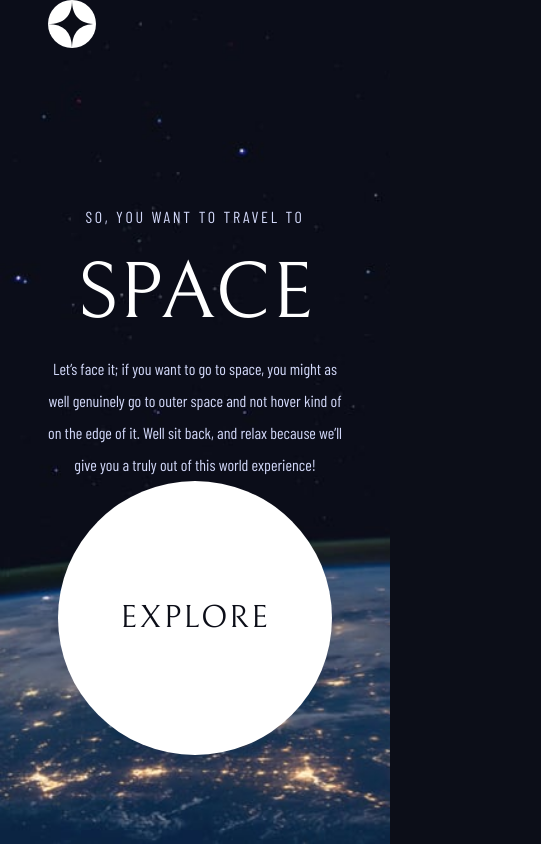
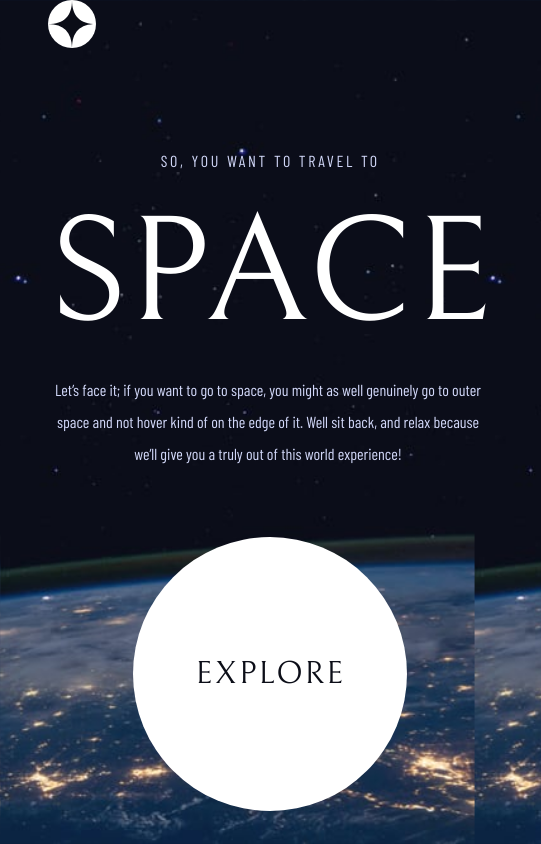
Before and after one commit to leemander/frontend-mentor-space-tourism-website, a React (Vite) app: page / in a window 390 px wide. Shown: the whole page, 541 px wide, since content can reach past the window. Built offline with nearby package versions, Linux system fonts and the light colour scheme.

Commit message:
Style tablet home page

```diff
--- a/src/style.css
+++ b/src/style.css
@@ -32,9 +32,8 @@
   --font-size-xxs: 0.875rem;
 }
 
-@media (max-width: 60em) {
+@media (max-width: 30em) {
   :root {
-    --font-size-xxxl: 5rem;
     --font-size-xxl: 3.5rem;
     --font-size-xl: 1.75rem;
     --font-size-l: 1.25rem;
@@ -44,6 +43,7 @@
     --font-size-xxs: 1rem;
   }
 }
+
 /*RESET*/
 
 /* Box sizing rules */
@@ -354,10 +354,6 @@ body:has(.tech) {
   }
 }
 
-.home h1 {
-  font-family: var(--font-family-serif);
-}
-
 .home__content {
   margin: auto;
 }
@@ -369,6 +365,7 @@ body:has(.tech) {
 }
 
 .home__content > h1 {
+  font-family: var(--font-family-serif);
   font-size: var(--font-size-xxxl);
   font-weight: 400;
   margin-block: 1rem 0;
@@ -396,6 +393,16 @@ div:has(> .home__button) {
   place-content: center;
   text-decoration: none;
   text-transform: uppercase;
+}
+
+@media (max-width: 60em) {
+  main.home > .container {
+    place-content: unset;
+  }
+
+  .home__button {
+    margin: auto;
+  }
 }
 
 main:not(.home) h1 {
```
